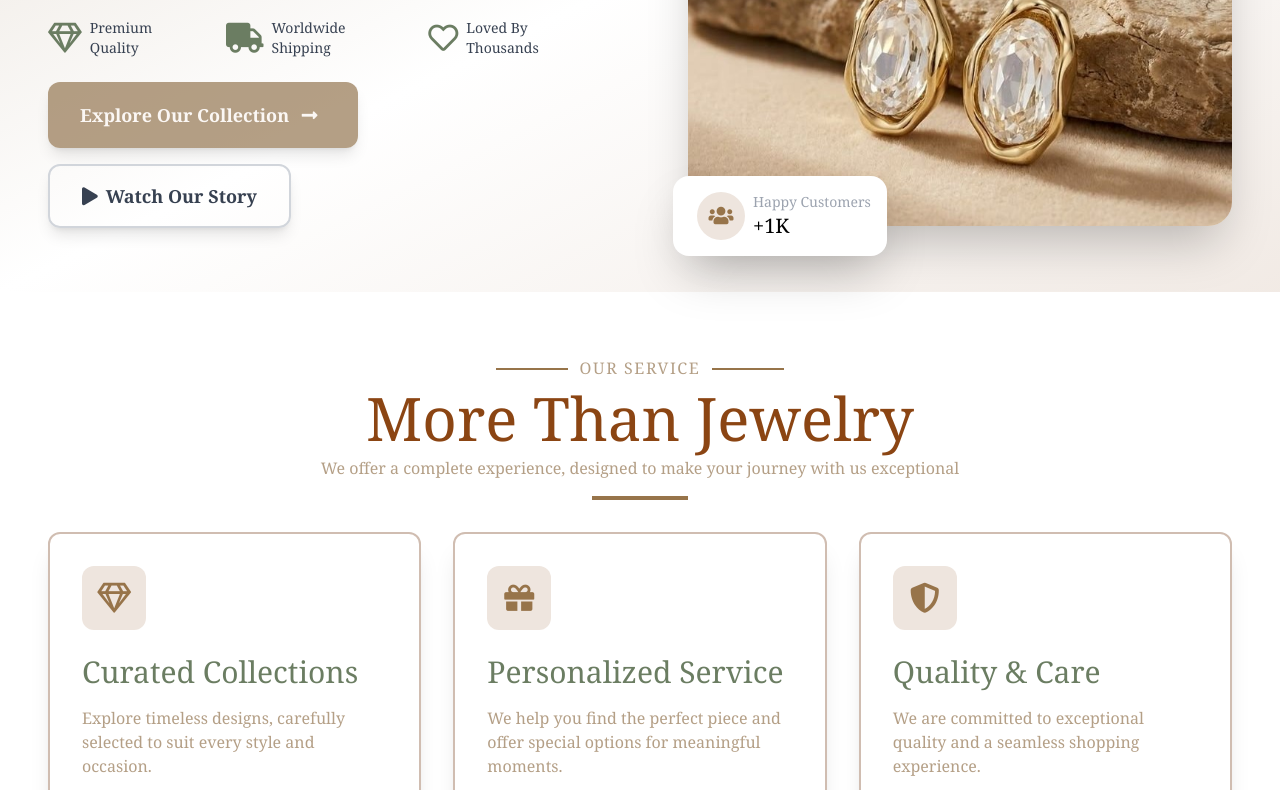
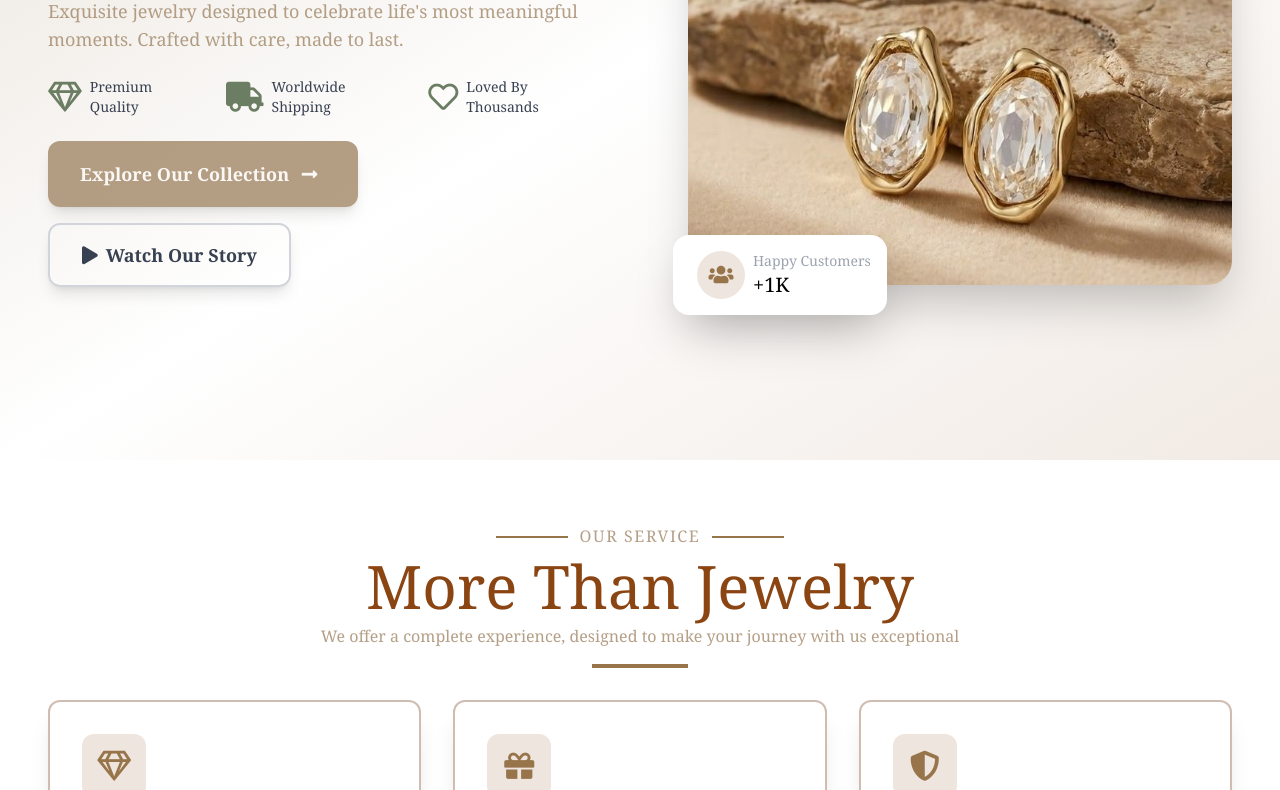
Before and after one commit to sarah1122sy/third-project-tailwind, a plain HTML site: page index.html in a window 1280 px wide. Shown: the part 404-1194 px from the top of the page. Drawn offline with nearby package versions, Linux system fonts and the light colour scheme.

Commit message:
Update index.html

```diff
--- a/index.html
+++ b/index.html
@@ -38,8 +38,8 @@
         </div>
     </nav>
     <div class="pt-16"></div>
-    <section class=" bg-gradient-to-br from-[#a38765a8]/25 via-white/70 to-[#eee5de]/80 px-6 ">
-        <div class="container mx-auto px-6 py-16">
+    <section class=" bg-gradient-to-br from-[#a38765a8]/25 via-white/70 to-[#eee5de]/80 px-6 xl:min-h-screen ">
+        <div class="container mx-auto px-6 py-[10%]">
             <div class="flex flex-col lg:flex-row items-center gap-24">
                 <!-- first item (column) -->
                 <div class="flex-1 space-y-6 flex flex-col justify-start text-[#9e8261c4] "> <!--  -->
```
